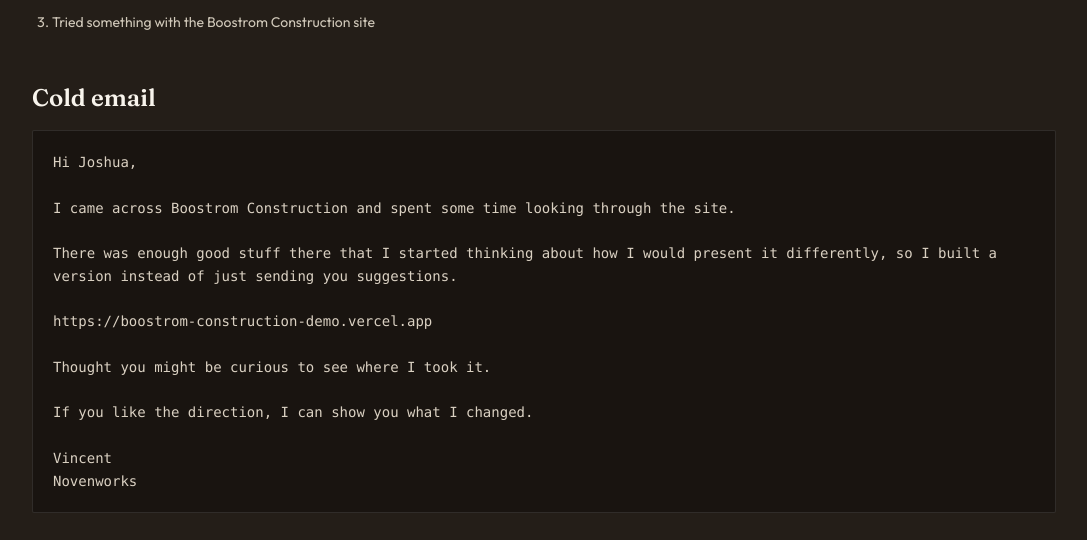
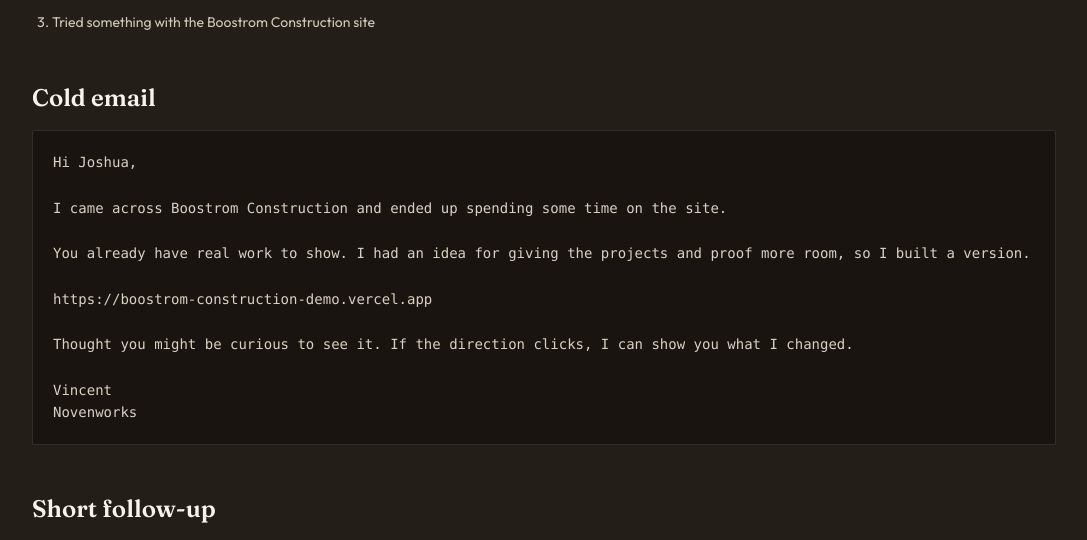
Before and after one commit to Novenworks/Boostrom-Construction-Demo, a Next.js app: page /outreach in a window 1280 px wide. Shown: the part 2227-2767 px from the top of the page, without its empty margins (96-1183 px from the left). Built offline with nearby package versions, Linux system fonts and the light colour scheme.

Commit message:
Humanize outreach email copy in Vincent voice

```diff
--- a/app/outreach/page.tsx
+++ b/app/outreach/page.tsx
@@ -193,10 +193,10 @@
         <section className="space-y-4">
           <h2 className="font-display text-2xl font-semibold">Subject lines</h2>
           <ol className="list-decimal space-y-2 pl-5 text-sm leading-relaxed text-paper-100/85">
-            <li>Joshua, I made something for Boostrom Construction</li>
-            <li>Had an idea for Boostrom Construction</li>
-            <li>Tried something with the Boostrom Construction site</li>
-          </ol>
+          <li>Joshua, I made something for Boostrom Construction</li>
+          <li>Had an idea for Boostrom Construction</li>
+          <li>Tried something with the Boostrom Construction site</li>
+        </ol>
         </section>
 
         <section className="space-y-4">
@@ -204,15 +204,13 @@
           <pre className="whitespace-pre-wrap rounded-sm border border-white/10 bg-black/30 p-5 text-sm leading-relaxed text-paper-100/90">
             {`Hi Joshua,
 
-I came across Boostrom Construction and spent some time looking through the site.
+I came across Boostrom Construction and ended up spending some time on the site.
 
-There was enough good stuff there that I started thinking about how I would present it differently, so I built a version instead of just sending you suggestions.
+You already have real work to show. I had an idea for giving the projects and proof more room, so I built a version.
 
 https://boostrom-construction-demo.vercel.app
 
-Thought you might be curious to see where I took it.
-
-If you like the direction, I can show you what I changed.
+Thought you might be curious to see it. If the direction clicks, I can show you what I changed.
 
 Vincent
 Novenworks`}
```
